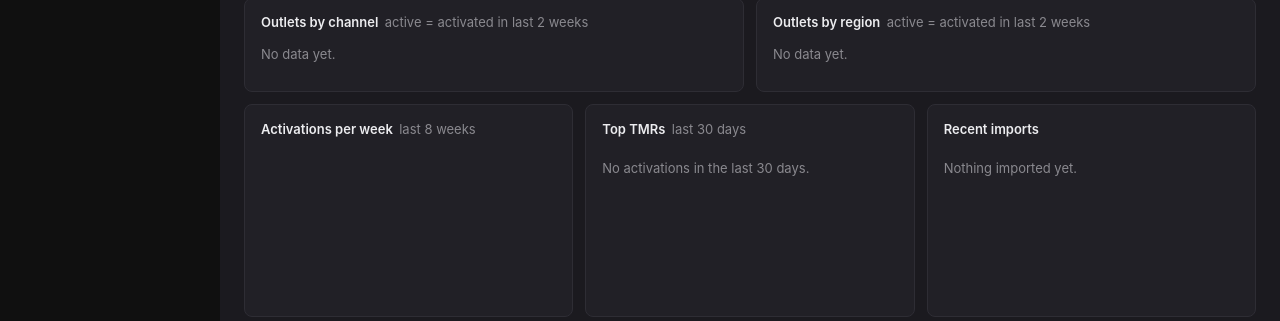
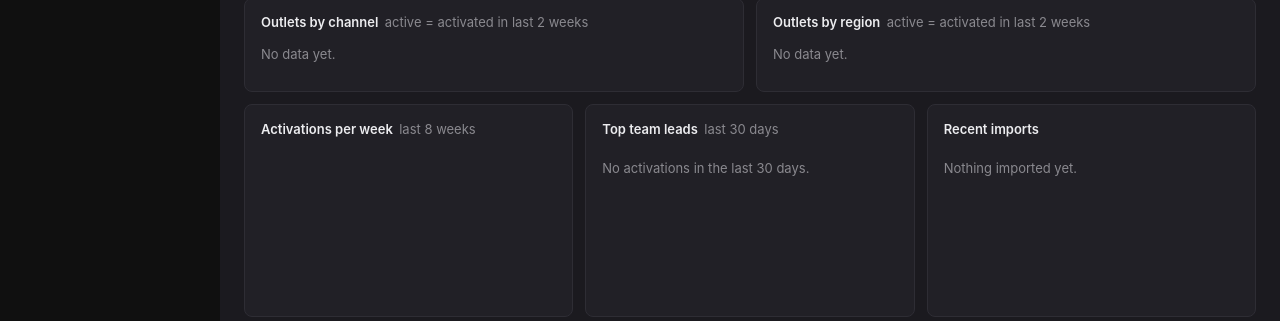
Before and after one commit to Buluma-Ke/exact_recce, a Flask app: page / in a window 1280 px wide. Shown: the part 331-652 px from the top of the page. Run offline with Flask 3, Linux system fonts and the light colour scheme; parts of the project's set-up code (start-up, migrations or seed data) failed here and were passed over.

Commit message:
Fix dashboard overflow and rank top team leads
Long file names no longer stretch cards or cause horizontal scroll. Recent imports stack name and details. Top TMRs card is now Top team leads. Channel and region labels ignore case and spaces.

```diff
--- a/dashboard.py
+++ b/dashboard.py
@@ -15,12 +15,15 @@ def _rows(engine, sql):
         return []
 
 
+KNOWN_LABELS = {"ontrade": "Ontrade", "offtrade": "Offtrade", "tht": "THT"}
+
+
 def _label(value):
-    """Excel has 'ontrade', 'Ontrade', 'THT ', so group case-insensitively."""
-    v = (value or "").strip()
+    """Excel has 'ontrade', 'Ontrade', 'Off trade', 'THT ', so ignore case and spaces."""
+    v = " ".join((value or "").split())
     if not v:
         return "Unknown"
-    return v.upper() if v.upper() == "THT" else v.capitalize()
+    return KNOWN_LABELS.get(v.replace(" ", "").lower(), v.title())
 
 
 def _breakdown(outlets, field):
@@ -102,11 +105,11 @@ def get_dashboard_data(engine):
     for w in weeks:
         w["pct"] = round(100 * w["count"] / peak)
 
-    tmrs = [
+    tls = [
         {"name": r.name, "n": r.n, "outlets": r.outlets}
         for r in _rows(engine, f"""
             SELECT s.name, count(*) AS n, count(DISTINCT a.outlet_id) AS outlets
-            FROM activations a JOIN staff s ON s.id = a.tmr_id
+            FROM activations a JOIN staff s ON s.id = a.team_lead_id
             WHERE a.activation_date BETWEEN {TODAY_SQL} - 30 AND {TODAY_SQL}
               AND lower(s.name) <> 'none'
             GROUP BY s.id, s.name ORDER BY n DESC, s.name LIMIT 5
@@ -126,7 +129,7 @@ def get_dashboard_data(engine):
 
     return {
         "k": k, "channels": channels, "regions": regions, "weeks": weeks,
-        "tmrs": tmrs, "syncs": syncs,
+        "tls": tls, "syncs": syncs,
         "review": review[0][0] if review else 0,
         "last_sync": syncs[0]["when"] if syncs else None,
     }
--- a/static/style.css
+++ b/static/style.css
@@ -60,6 +60,7 @@ svg.i {
 .content {
     flex:1;
     min-width:0;
+    overflow-x:clip;
     padding:1.25rem 1.5rem 2rem;
 }
 
@@ -283,6 +284,11 @@ tbody tr:hover {
     gap:.75rem;
     margin-bottom:.75rem;
 }
+.stats > *,
+.grid2 > *,
+.grid3 > * {
+    min-width:0;
+}
 .card,
 .panel {
     background:var(--panel);
@@ -317,10 +323,10 @@ tbody tr:hover {
     margin-bottom:.75rem;
 }
 .grid2 {
-    grid-template-columns:repeat(auto-fit, minmax(320px, 1fr));
+    grid-template-columns:repeat(auto-fit, minmax(min(320px, 100%), 1fr));
 }
 .grid3 {
-    grid-template-columns:repeat(auto-fit, minmax(300px, 1fr));
+    grid-template-columns:repeat(auto-fit, minmax(min(300px, 100%), 1fr));
 }
 .panel h2 {
     margin:0 0 .8rem;
@@ -405,6 +411,17 @@ tbody tr:hover {
 .list li:last-child {
     border-bottom:0;
 }
+.list li > span:first-child {
+    min-width:0;
+    overflow-wrap:anywhere;
+}
+.list li.stack {
+    display:block;
+}
+.list .name {
+    display:block;
+    overflow-wrap:anywhere;
+}
 .list .sub {
     display:block;
     color:var(--muted);
--- a/templates/dashboard.html
+++ b/templates/dashboard.html
@@ -50,9 +50,9 @@
     </section>
 
     <section class="panel">
-      <h2>Top TMRs<span>last 30 days</span></h2>
+      <h2>Top team leads<span>last 30 days</span></h2>
       <ul class="list">
-        {% for t in tmrs %}
+        {% for t in tls %}
         <li><span>{{ t.name }}<span class="sub">{{ t.outlets }} outlet{{ '' if t.outlets == 1 else 's' }}</span></span><span class="r">{{ t.n }} activation{{ '' if t.n == 1 else 's' }}</span></li>
         {% else %}
         <li class="muted">No activations in the last 30 days.</li>
@@ -64,7 +64,7 @@
       <h2>Recent imports</h2>
       <ul class="list">
         {% for s in syncs %}
-        <li><span>{{ s.file }}<span class="sub">{{ s.when }}</span></span><span class="r">{{ s.ins }} new, {{ s.upd }} updated</span></li>
+        <li class="stack"><span class="name">{{ s.file }}</span><span class="sub">{{ s.when }} &middot; {{ s.ins }} new, {{ s.upd }} updated</span></li>
         {% else %}
         <li class="muted">Nothing imported yet.</li>
         {% endfor %}
```
